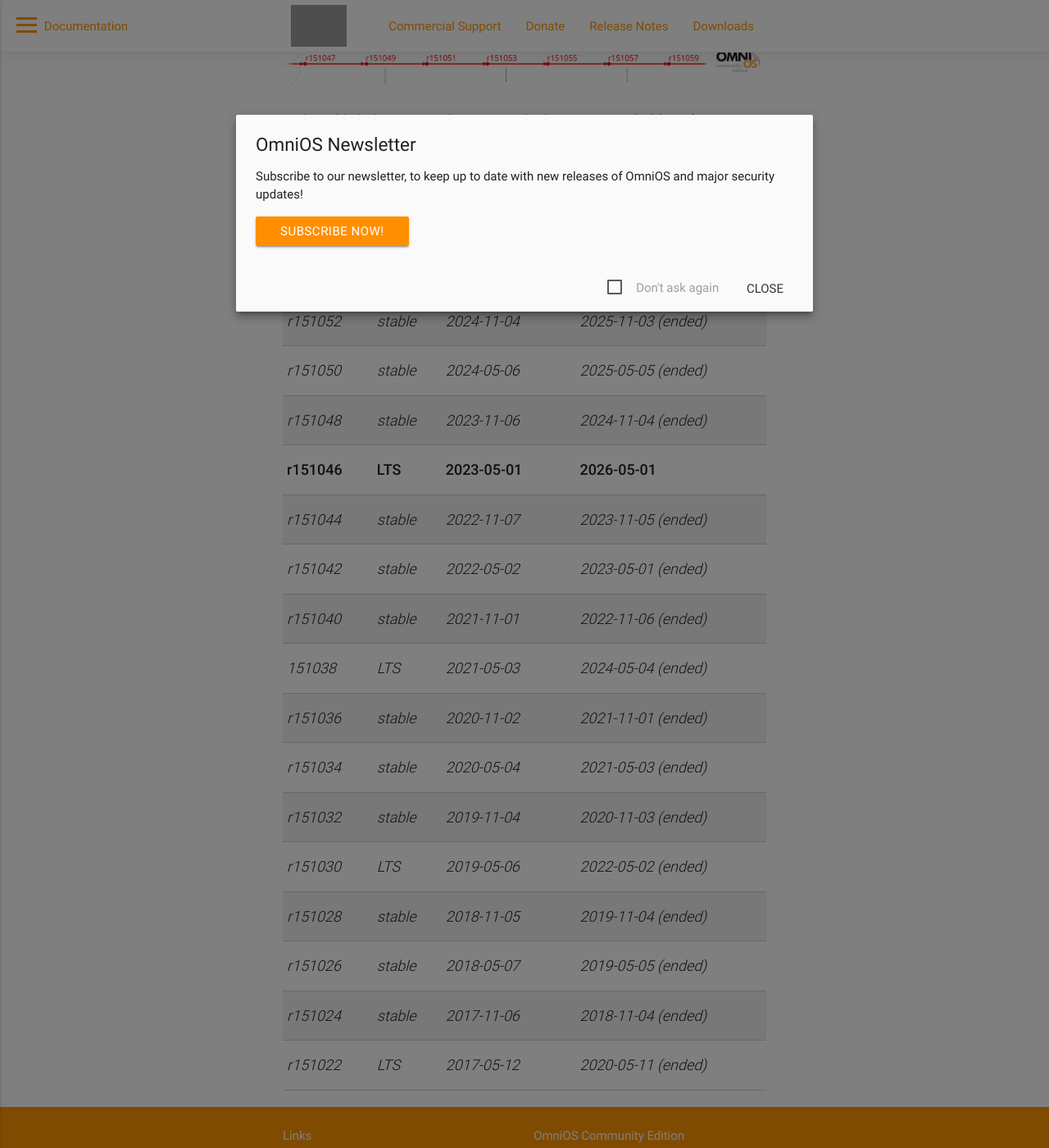
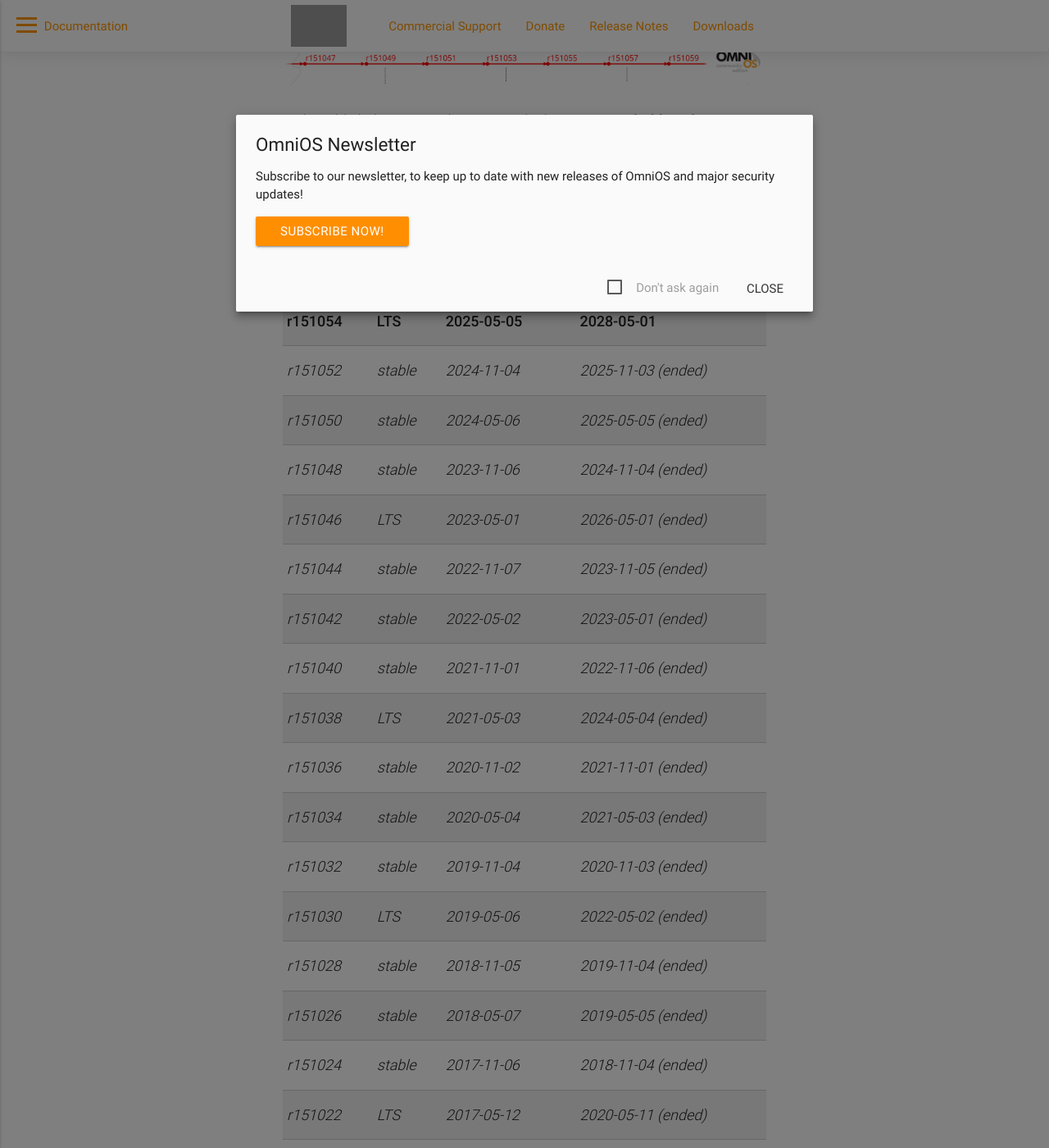
Before and after one commit to omniosorg/omniosorg.github.io, a Jekyll site: the page built from schedule.md, in a window 1280 px wide and 1400 px high, scrolled down 619 px. Shown: the whole window at 82% size. Built offline with Jekyll 4.4.1, drawn with Linux system fonts in a browser that asks for light colours; grey boxes are pictures that could not be loaded.

Commit message:
Preparing for r151058

```diff
--- a/_config.yml
+++ b/_config.yml
@@ -9,10 +9,10 @@
 download_path: https://downloads.omnios.org/media
 uswest_path: https://us-west.mirror.omnios.org/downloads/media
 download_prefix: omnios-
-omnios_stable_date: the 3rd of November, 2025
-omnios_stable: r151056
+omnios_stable_date: the 4th of May, 2026
+omnios_stable: r151058
 omnios_stable_suffix:
-omnios_oldstable: r151052
+omnios_oldstable: r151056
 omnios_lts_date: the 5th of May, 2025
 omnios_lts: r151054
 omnios_lts_suffix: r
--- a/schedule.md
+++ b/schedule.md
@@ -28,16 +28,17 @@
 {:.bordered .responsive-table}
 | Release	| Type		| Release Date		| End of support
 | -------	| ----		| ------------		| --------------
+| **r151058**	| **stable**	| **2026-05-04**	| **2027-05-03**
 | **r151056**	| **stable**	| **2025-11-03**	| **2026-11-02**
 | **r151054**	| **LTS**	| **2025-05-05**	| **2028-05-01**
 | _r151052_	| _stable_	| _2024-11-04_		| _2025-11-03 (ended)_
 | _r151050_	| _stable_	| _2024-05-06_		| _2025-05-05 (ended)_
 | _r151048_	| _stable_	| _2023-11-06_		| _2024-11-04 (ended)_
-| **r151046**	| **LTS**	| **2023-05-01**	| **2026-05-01**
+| _r151046_	| _LTS_		| _2023-05-01_		| _2026-05-01 (ended)_
 | _r151044_	| _stable_	| _2022-11-07_		| _2023-11-05 (ended)_
 | _r151042_	| _stable_	| _2022-05-02_		| _2023-05-01 (ended)_
 | _r151040_	| _stable_	| _2021-11-01_		| _2022-11-06 (ended)_
-| _151038_	| _LTS_		| _2021-05-03_		| _2024-05-04 (ended)_
+| _r151038_	| _LTS_		| _2021-05-03_		| _2024-05-04 (ended)_
 | _r151036_	| _stable_	| _2020-11-02_		| _2021-11-01 (ended)_
 | _r151034_	| _stable_	| _2020-05-04_		| _2021-05-03 (ended)_
 | _r151032_	| _stable_	| _2019-11-04_		| _2020-11-03 (ended)_
```
Also changed, not shown: releasenotes.md (+3 -2 lines), upgrade.md (+2 -1 lines).
